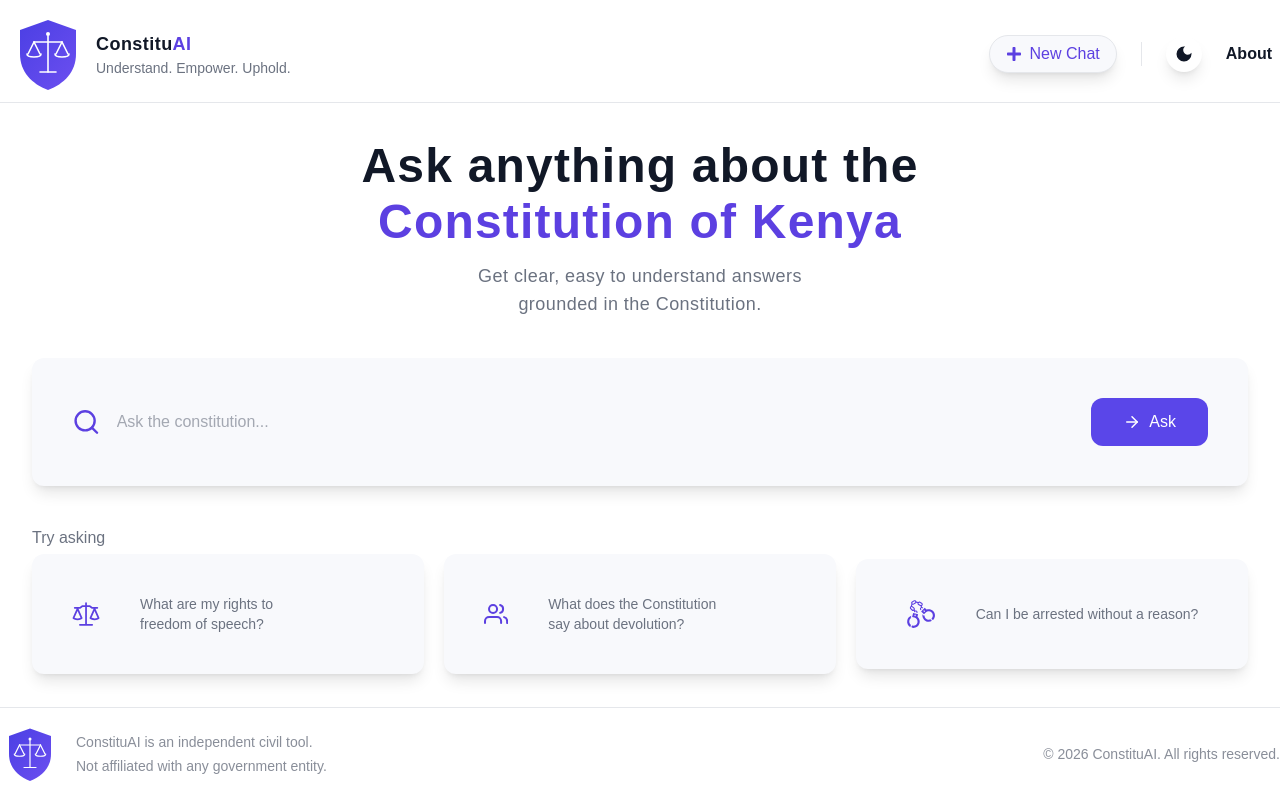
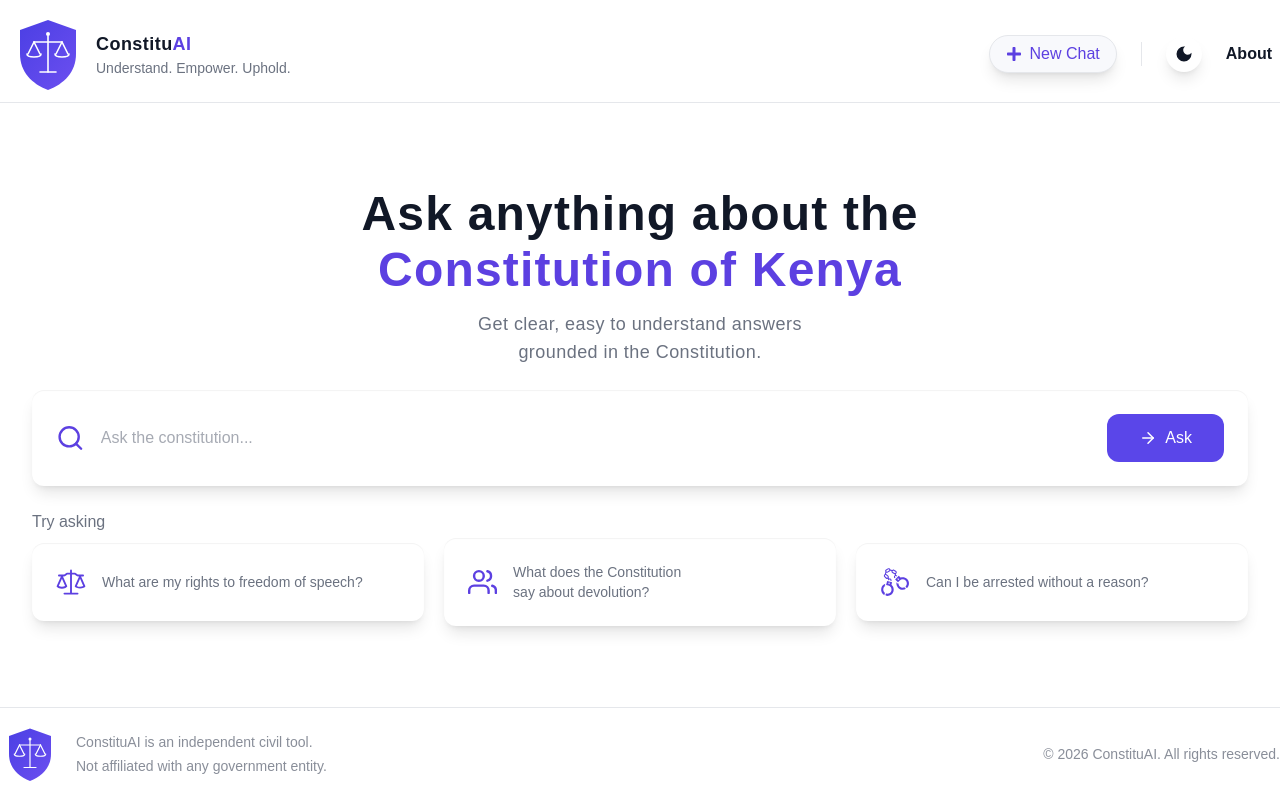
Before and after one commit to esthercate/ConstituAI, a Next.js app: page / in a window 1280 px wide. Built offline with nearby package versions, Linux system fonts and the light colour scheme.

Commit message:
Fix global css

```diff
--- a/app/globals.css
+++ b/app/globals.css
@@ -91,7 +91,7 @@ body {
 }
 
 .main {
-  @apply flex flex-1 flex-col items-center justify-center gap-10;
+  @apply flex container flex-1 flex-col items-center justify-center gap-6;
 }
 
 .navbar {
@@ -103,7 +103,7 @@ body {
 }
 
 .card {
-  @apply flex bg-surface-muted items-center justify-center gap-10 rounded-xl w-full p-10 shadow-lg;
+  @apply bg-surface rounded-xl shadow-lg inset-shadow-xs p-3 lg:p-6;
 }
 
 h1 {
```
